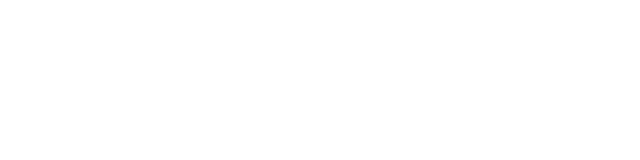
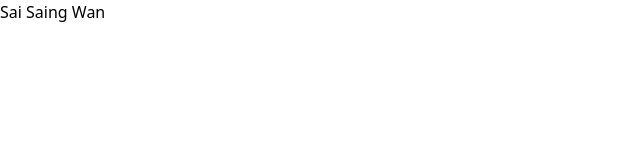
Before and after one commit to Thuya-Myint/shopping-pwa, a React (Vite) app: page / in a window 1280 px wide. Shown: the top 160 px of the page, without its empty margins (0-640 px from the left). Built offline with nearby package versions, Linux system fonts and the light colour scheme.

Commit message:
app.jsx Changed

```diff
--- a/src/App.jsx
+++ b/src/App.jsx
@@ -3,7 +3,7 @@
 const App = () => {
   return (
     <div>
-
+       <h1>Sai Saing Wan</h1>
     </div>
   )
 }
```
